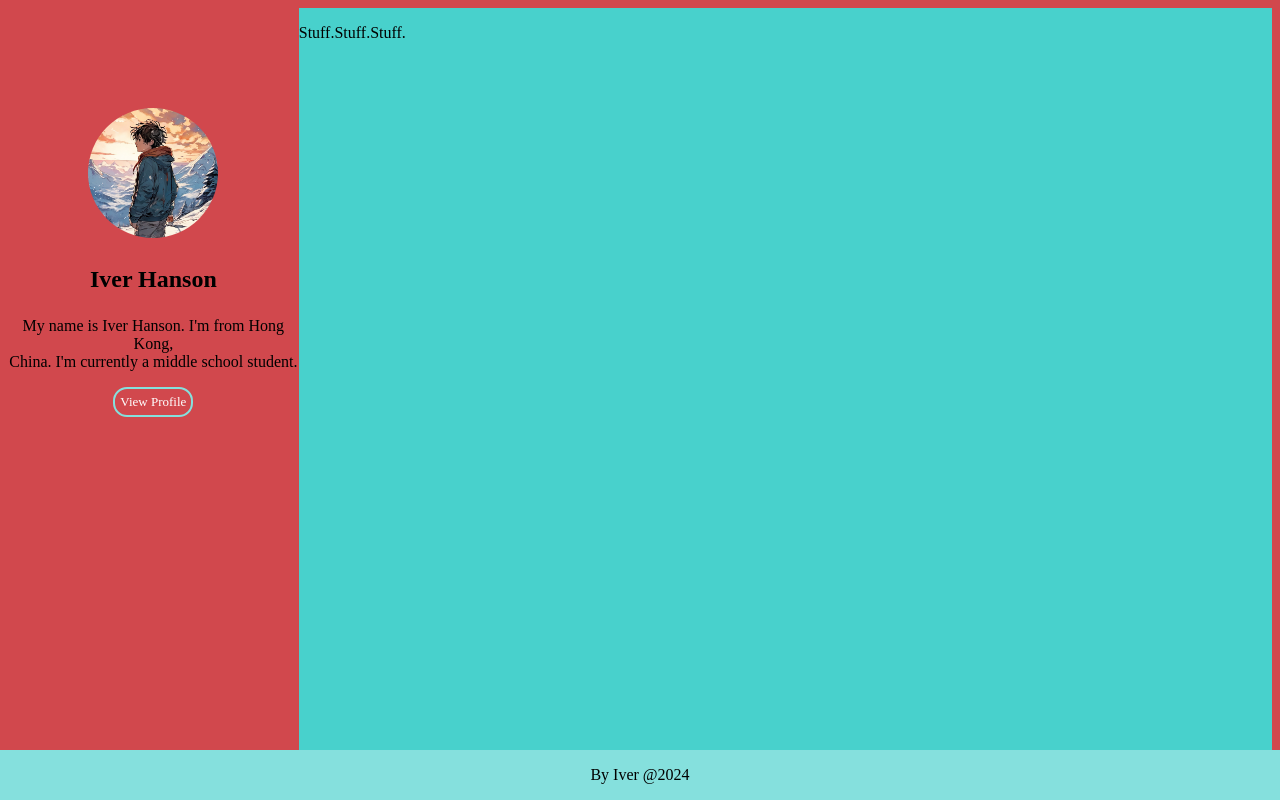
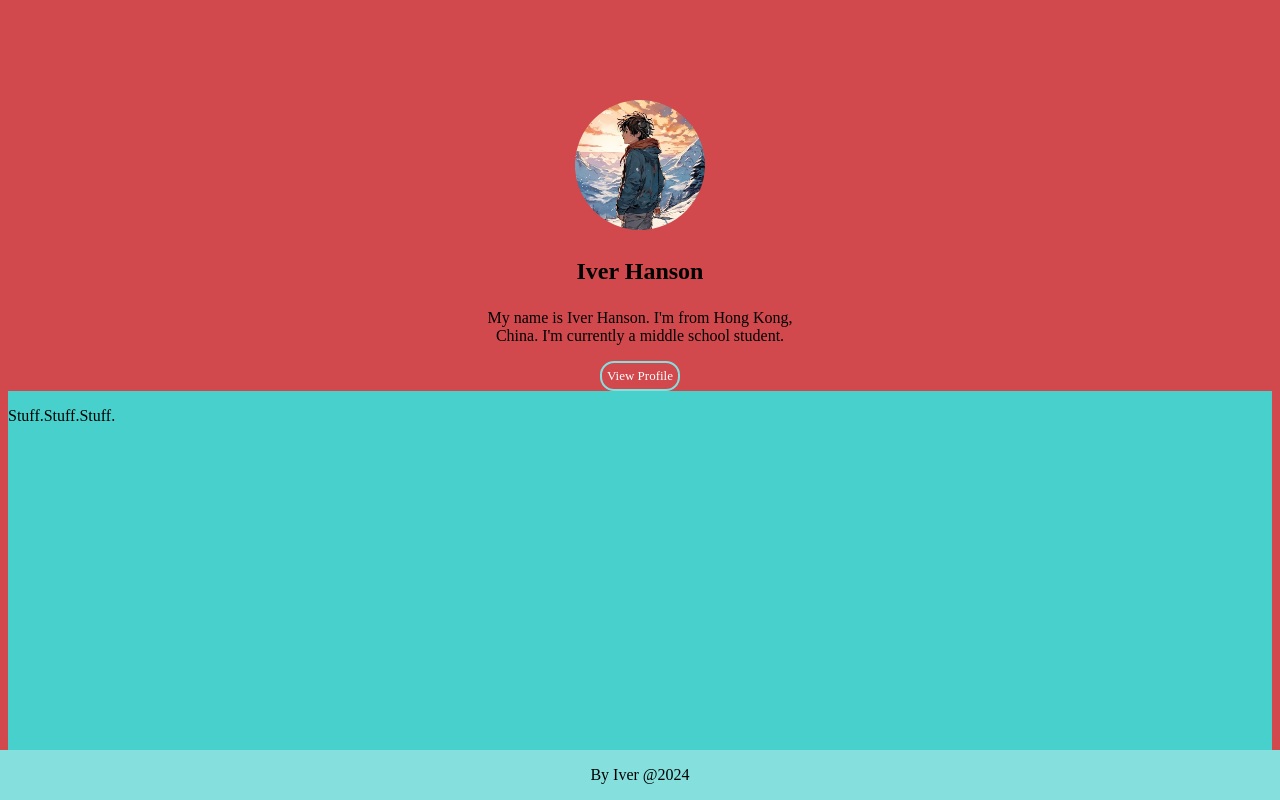
Before and after one commit to SalsMarrisiano/iverblog, a plain HTML site: page index.html in a window 1280 px wide. Shown: the top 800 px of the page. Drawn offline with Linux system fonts and the light colour scheme.

Commit message:
--- Auto Git Commit ---

```diff
--- a/styles.css
+++ b/styles.css
@@ -3,13 +3,12 @@ html {
     font-family: 'Times New Roman';
 }
 .left {
-    float: left;
-    width: 23%;
+    width: 100%;
     height: 100%;
 }
 .right {
     float: right;
-    width: 77%;
+    width: 100%;
     height: 755px;
     background-color:#48d1cc;
 }
```
